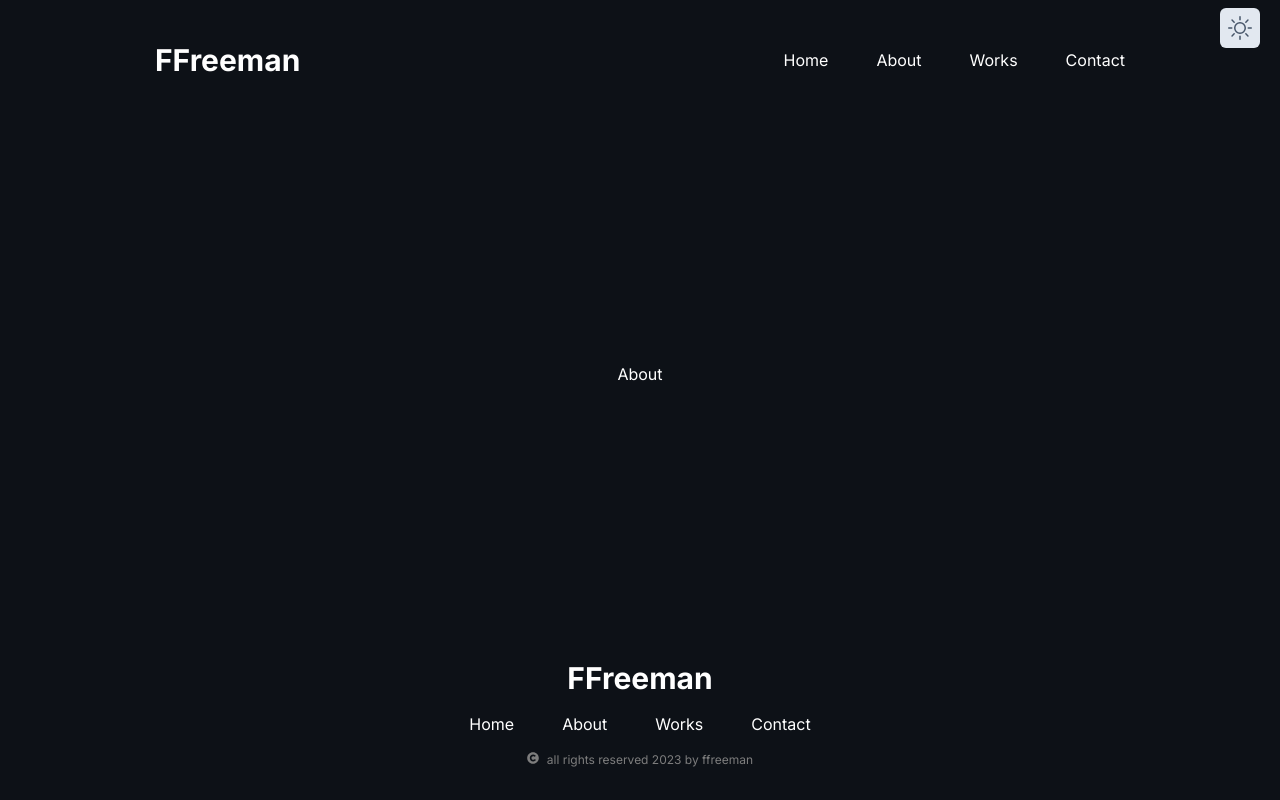
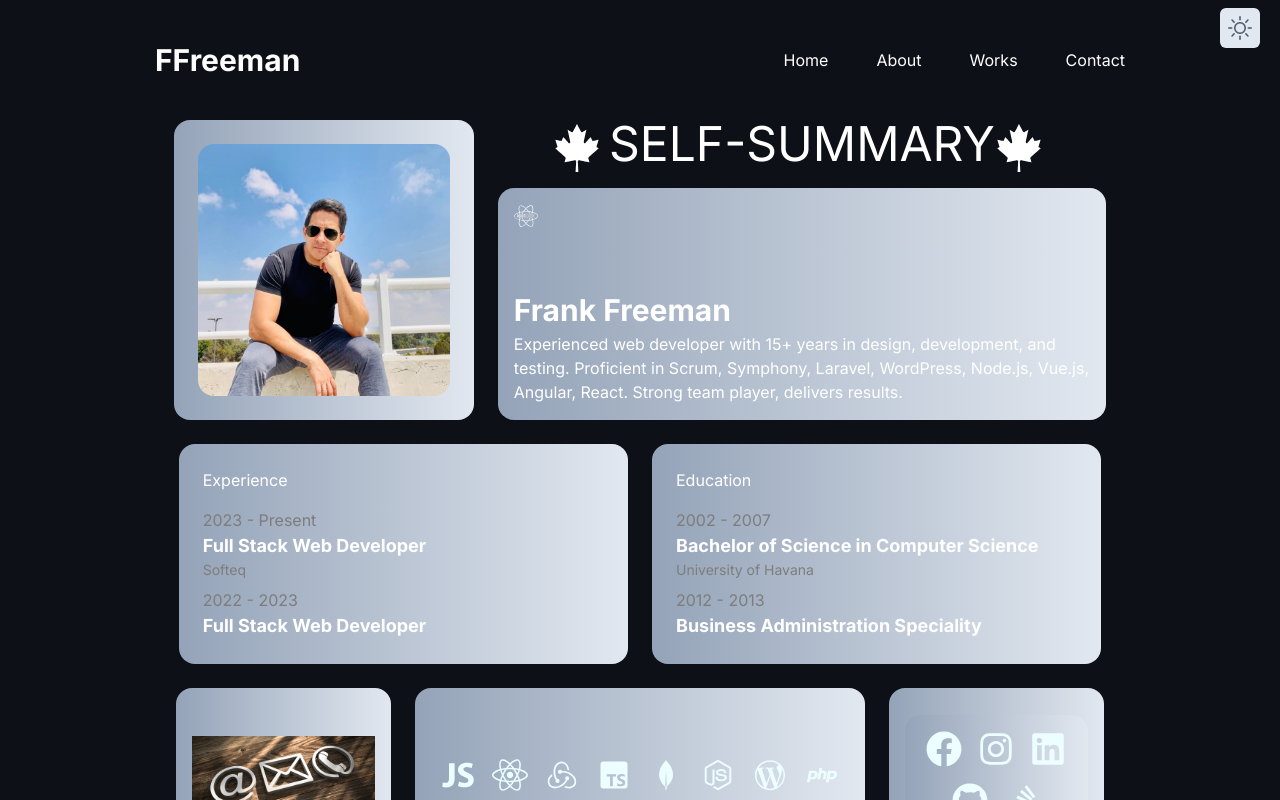
Before and after one commit to figuitiko/portfolio-next, a Next.js app: page /about in a window 1280 px wide. Shown: the top 800 px of the page. Built offline with nearby package versions, Linux system fonts and the light colour scheme.

Commit message:
Adding about Page

```diff
--- a/package.json
+++ b/package.json
@@ -17,7 +17,8 @@
     "react": "18.2.0",
     "react-dom": "18.2.0",
     "react-icons": "^4.10.1",
-    "tailwindcss": "3.3.3"
+    "tailwindcss": "3.3.3",
+    "tailwindcss-animate": "^1.0.6"
   },
   "extend": [
     "eslint:recommended",
--- a/src/app/about/page.js
+++ b/src/app/about/page.js
@@ -1,8 +1,12 @@
+import GridWrapper from '@/components/share/GridWrapper'
 import React from 'react'
+import aboutConfig from '@/config/about'
 
 const About = () => {
   return (
-    <div>About</div>
+    <div className='flex flex-col justify-center items-center w-full'>
+    <GridWrapper arrOfShapes={aboutConfig} classCustom='wrapper-home' />
+  </div>
   )
 }
 
--- a/src/app/globals.css
+++ b/src/app/globals.css
@@ -92,3 +92,31 @@ body {
 .bg-shape {
   @apply  bg-gradient-to-r from-purple-600 to-blue-600;
 }
+
+.block-about-first-line{
+  @apply  w-[300px] h-[300px] justify-center p-6;
+}
+.block-about-second-line {
+  @apply  w-full md:w-[48%] h-[220px] p-6;
+}
+.block-about-last-line {
+  @apply  w-full h-[300px]
+}
+.custom-scrollbar::-webkit-scrollbar {
+  width: 3px;
+  height: 3px;
+  border-radius: 2px;
+}
+
+.custom-scrollbar::-webkit-scrollbar-track {
+  background: #09090a;
+}
+
+.custom-scrollbar::-webkit-scrollbar-thumb {
+  background: #5c5c7b;
+  border-radius: 50px;
+}
+
+.custom-scrollbar::-webkit-scrollbar-thumb:hover {
+  background: #7878a3;
+}
--- /dev/null
+++ b/src/components/about/CustomExperience.jsx
@@ -0,0 +1,20 @@
+import ExperienceItem from './ExperienceItem'
+
+const CustomExperience = ({ title, experienceArrays }) => {
+  return (
+    <div className='flex h-full flex-col gap-4 overflow-x-auto w-full custom-scrollbar'>
+      <h3>{ title }</h3>
+      <div className='flex flex-col gap-2'>
+        {
+          experienceArrays.map((experience, index) => {
+            return (
+              <ExperienceItem key={index} experience={experience} />
+            )
+          })
+        }
+      </div>
+    </div>
+  )
+}
+
+export default CustomExperience
--- /dev/null
+++ b/src/components/about/ExperienceItem.jsx
@@ -0,0 +1,14 @@
+import React from 'react'
+
+const ExperienceItem = ({ experience }) => {
+  const { years, title, subTitle } = experience
+  return (
+    <div className='flex flex-col'>
+      <span className='text-[#7d7d7d]'>{years}</span>
+      <h3 className='text-lg font-bold'>{title}</h3>
+      <p className='text-smaller'>{subTitle}</p>
+    </div>
+  )
+}
+
+export default ExperienceItem
--- /dev/null
+++ b/src/components/about/PictureAboutWrapper.jsx
@@ -0,0 +1,12 @@
+import Image from 'next/image'
+import React from 'react'
+
+const PictureAboutWrapper = () => {
+  return (
+    <picture className='flex justify-center w-full'>
+      <Image src='/images/perfil2.jpeg' alt='Team Members' width={200} height={200} className='rounded-2xl object-cover w-full'/>
+    </picture>
+  )
+}
+
+export default PictureAboutWrapper
--- /dev/null
+++ b/src/components/about/SummaryAbout.jsx
@@ -0,0 +1,25 @@
+import React from 'react'
+import { FaCanadianMapleLeaf, FaReacteurope } from 'react-icons/fa'
+import CommonShape from '../share/CommonShape'
+
+const SummaryAbout = () => {
+  return (
+    <div className='w-full md:w-[65%] flex flex-col h-full md:h-[300px] justify-start gap-4'>
+      <h2 className=' text-xl md:text-5xl uppercase w-full text-center dark:text-slate-500 animate-in fade-in duration-1000 animate-twice ease-in'>
+        <FaCanadianMapleLeaf className='inline-block mr-2'/>
+        Self-summary
+        <FaCanadianMapleLeaf className='inline-block mr-2'/>
+      </h2>
+      <CommonShape classCustom={'w-full h-full md:h-[80%] flex-col justify-end'}>
+      <FaReacteurope className='text-2xl text-center  mb-auto'/>
+        <h3 className='text-3xl font-bold'>Frank Freeman</h3>
+        <p>
+        Experienced web developer with 15+ years in design, development, and testing. Proficient in Scrum,
+        Symphony, Laravel, WordPress, Node.js, Vue.js, Angular, React. Strong team player, delivers results.
+        </p>
+      </CommonShape>
+    </div>
+  )
+}
+
+export default SummaryAbout
--- /dev/null
+++ b/src/config/about.js
@@ -0,0 +1,113 @@
+import CustomExperience from '@/components/about/CustomExperience'
+import PictureAboutWrapper from '@/components/about/PictureAboutWrapper'
+import ContactInfoWrapper from '@/components/home/ContactInfoWrapper'
+import ServicesWrapperInfo from '@/components/home/ServicesWrapperInfo'
+import SocialInfoWrapper from '@/components/home/SocialInfoWrapper'
+
+const experiences = [
+  {
+    title: 'Full Stack Web Developer',
+    subTitle: 'Softeq',
+    years: '2023 - Present'
+  },
+  {
+    title: 'Full Stack Web Developer',
+    subTitle: 'Baja  Technologies',
+    years: '2022 - 2023'
+  },
+  {
+    title: 'Full Stack Web Developer',
+    subTitle: 'NearShoreTechnologies',
+    years: '2021 - 2022'
+  },
+  {
+    title: 'Full Stack Web Developer',
+    subTitle: '014 Group',
+    years: '2020 - 2021'
+  },
+  {
+    title: 'Full Stack Web Developer',
+    subTitle: 'OPTIMAL BIT LLC',
+    years: '2019 - 2020'
+  },
+  {
+    title: 'Full Stack Web Developer',
+    subTitle: 'Mail Company of Cuba',
+    years: '2019 - 2020'
+  }
+]
+
+const educations = [
+  {
+    title: 'Bachelor of Science in Computer Science',
+    subTitle: 'University of Havana',
+    years: '2002 - 2007'
+  },
+  {
+    title: 'Business Administration Speciality',
+    subTitle: 'Catholic University of Murcia; Spain',
+    years: '2012 - 2013'
+  }
+]
+
+const aboutConfig = [
+  {
+    component: 'CommonShape',
+    props: {
+      classCustom: 'block-about-first-line',
+      children: (
+        <PictureAboutWrapper />
+      )
+    }
+  },
+  {
+    component: 'SummaryAbout'
+  },
+  {
+    component: 'CommonShape',
+    props: {
+      classCustom: 'block-about-second-line',
+      children: (
+        <CustomExperience title = 'Experience' experienceArrays = {experiences} />
+      )
+    }
+  },
+  {
+    component: 'CommonShape',
+    props: {
+      classCustom: 'block-about-second-line',
+      children: (
+        <CustomExperience title = 'Education' experienceArrays = {educations} />
+      )
+    }
+  },
+  {
+    component: 'CommonShape',
+    props: {
+      classCustom: 'block-home-second-line',
+      children: (
+        <ContactInfoWrapper />
+      )
+    }
+  },
+  {
+    component: 'CommonShape',
+    props: {
+      classCustom: 'block-home-second-line-1',
+      children: (
+        <ServicesWrapperInfo />
+      )
+    }
+  },
+  {
+    component: 'CommonShape',
+    props: {
+      classCustom: 'block-home-second-line',
+      children: (
+        <SocialInfoWrapper />
+      )
+    }
+  }
+]
+
+export default aboutConfig
--- a/src/config/components.js
+++ b/src/config/components.js
@@ -1,9 +1,11 @@
 import CommonShape from '../components/share/CommonShape'
 import GridWrapperInside from '../components/share/GridWrapperInside'
+import SummaryAbout from '../components/about/SummaryAbout'
 
 const componentsObj = {
   CommonShape,
-  GridWrapperInside
+  GridWrapperInside,
+  SummaryAbout
 }
 
 export default componentsObj
--- a/tailwind.config.js
+++ b/tailwind.config.js
@@ -1,6 +1,5 @@
 /** @type {import('tailwindcss').Config} */
 module.exports = {
-  mode: 'jit',
   content: [
     './src/pages/**/*.{js,ts,jsx,tsx,mdx}',
     './src/components/**/*.{js,ts,jsx,tsx,mdx}',
@@ -23,5 +22,7 @@ module.exports = {
       }
     }
   },
-  plugins: []
+  plugins: [
+    require('tailwindcss-animate')
+  ]
 }
```
Also changed, not shown: 1 other file (tests, documents, lock files or other folders).
